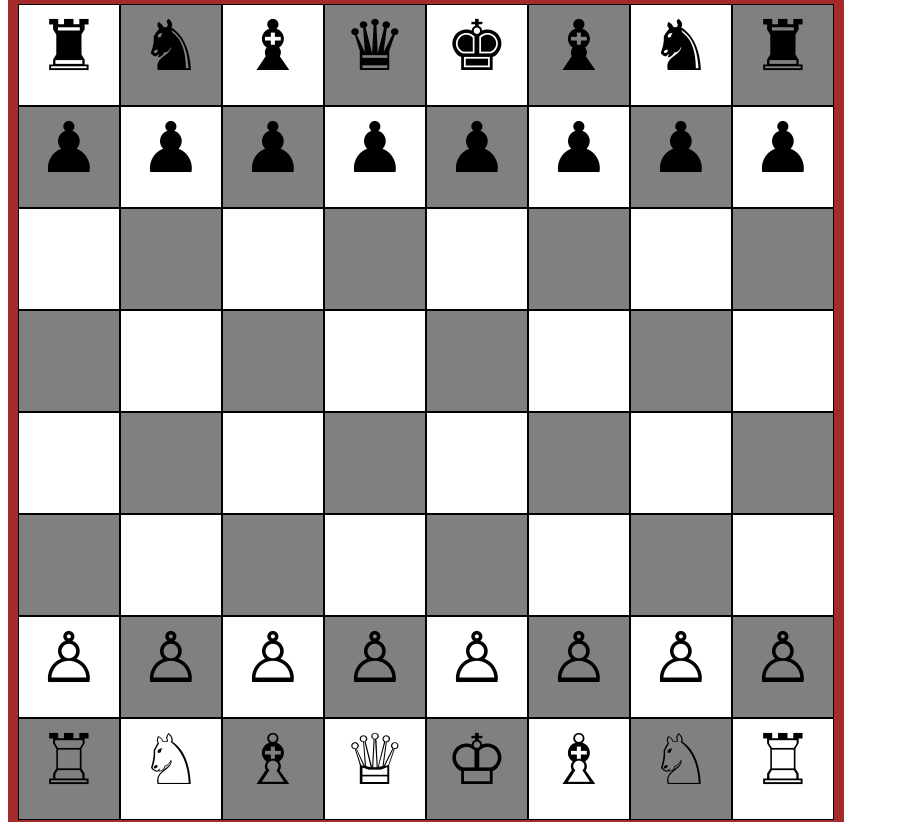
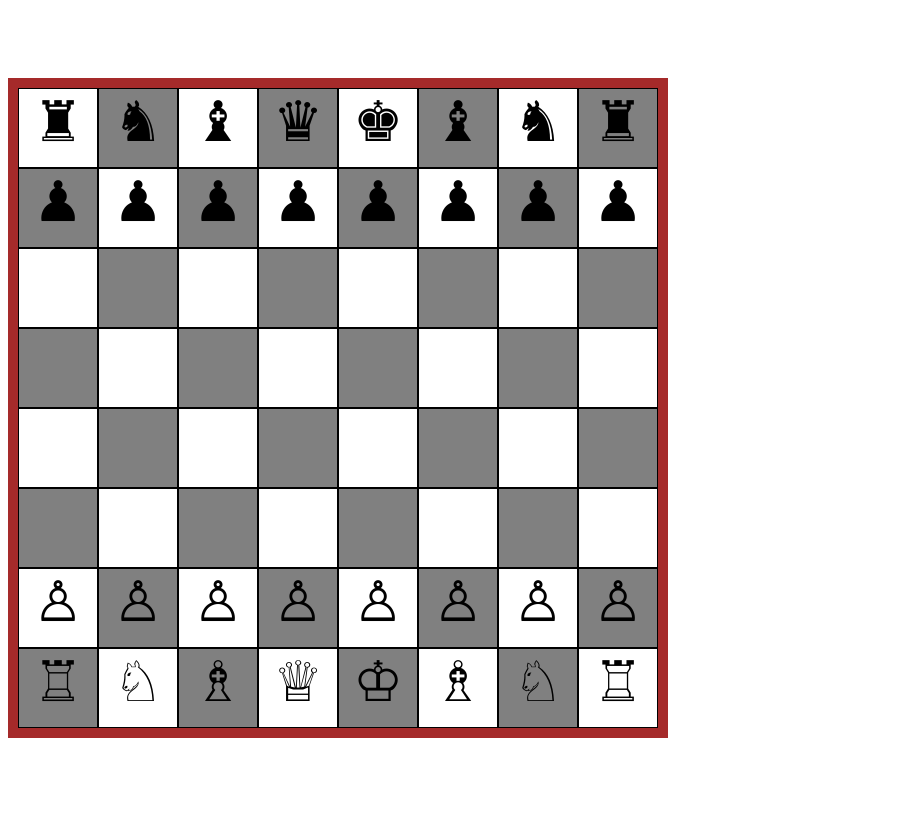
Before and after one commit to Nicu2002/chess, a React app: page / in a window 1280 px wide. Shown: the whole page, without its empty margins (0-899 px from the left). Built offline with nearby package versions, Linux system fonts and the light colour scheme.

Commit message:
css adjustments

```diff
--- a/src/components/Table/Table.css
+++ b/src/components/Table/Table.css
@@ -1,19 +1,20 @@
 
 
 #table {
-    width: 816px;
-    height: 808px;
+    width: 80vh;
+    height: 80vh;
     display: flex;
     flex-flow: row wrap;
     border: 10px brown solid;
 }
 
 #table div {
-    width: 100px;
-    height: 100px;
-    font-size: 70px;
+    width: 10vh;
+    height: 10vh;
+    font-size: 7vh;
     text-align: center;
     border: 1px solid black;
+    box-sizing: border-box;
     cursor: pointer;
 }
 
```
Also changed, not shown: src/components/Table/Table.js (line endings or trailing spaces).
